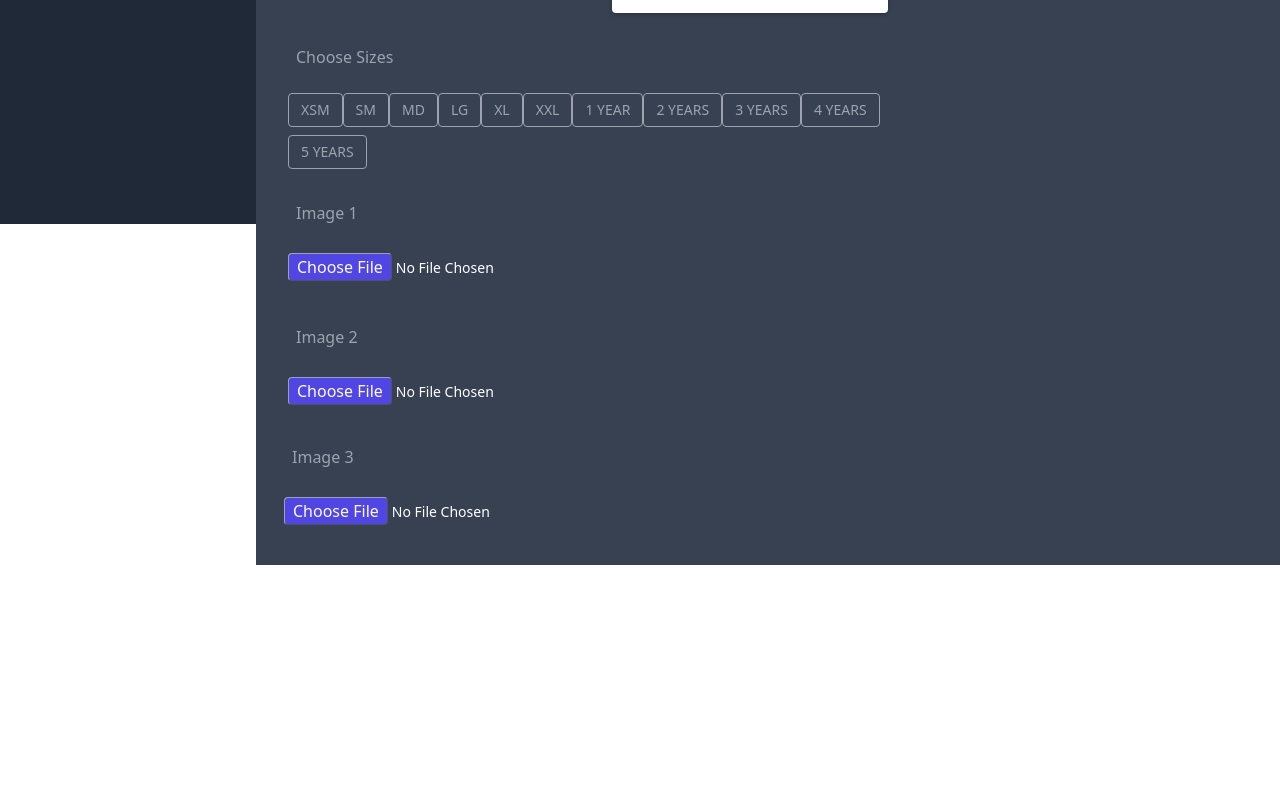
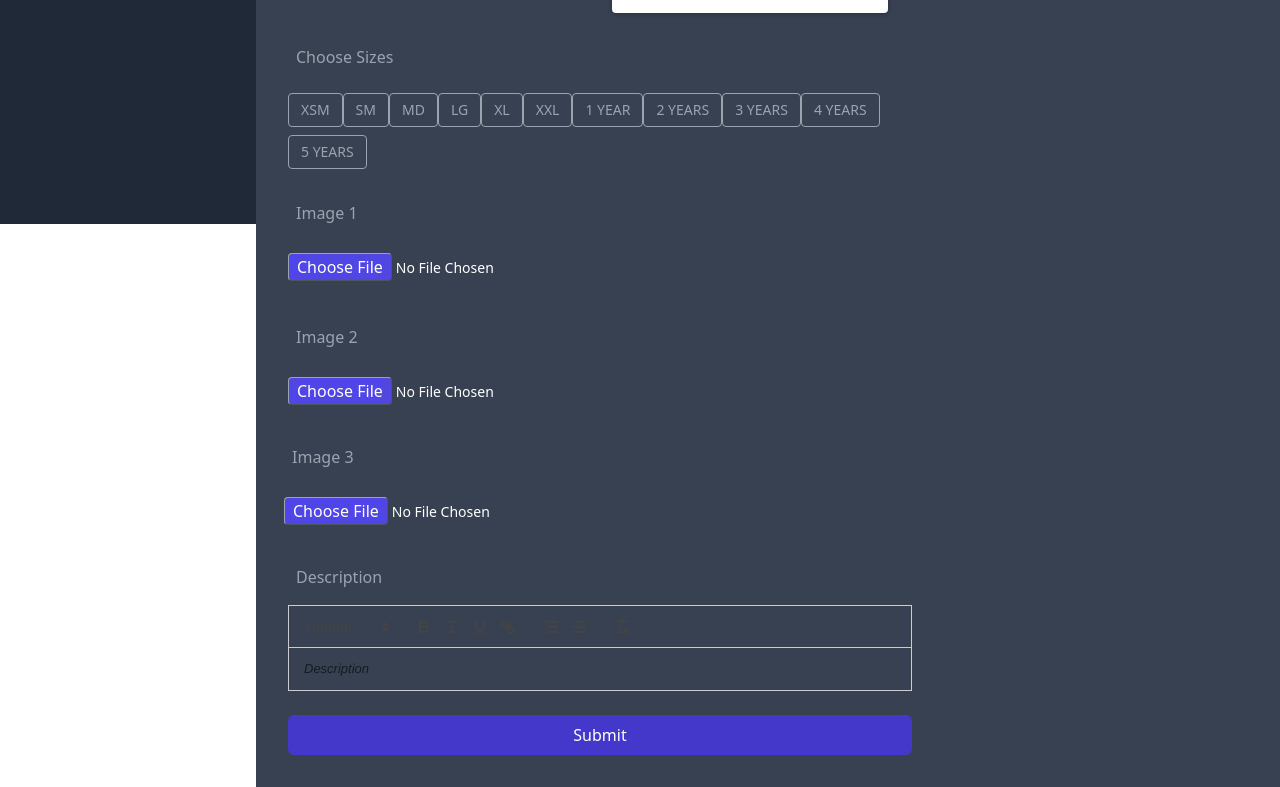
Before and after one commit to bappyahashan1810/e-commerce-app, a React (Create React App) app: page /dashboard/create-product in a window 1280 px wide. Shown: the part 576-1363 px from the top of the page. Before the commit the page ends 1141 px from the top, so only its background shows below. Built offline with nearby package versions, Linux system fonts and the light colour scheme; no server answers; sample sign-in values are in the browser's storage.

Commit message:
added text description and use react-quill

```diff
--- a/package.json
+++ b/package.json
@@ -13,6 +13,7 @@
     "react-dom": "^18.2.0",
     "react-hot-toast": "^2.4.1",
     "react-icons": "^4.12.0",
+    "react-quill": "^2.0.0",
     "react-redux": "^9.0.4",
     "react-router-dom": "^6.20.1",
     "react-scripts": "5.0.1",
--- a/src/Screen/Dashboard/CreateProduct.js
+++ b/src/Screen/Dashboard/CreateProduct.js
@@ -10,9 +10,12 @@ import { v4 as uuidv4 } from "uuid";
 import ColorList from "./ColorList";
 import SizeList from "./SizeList";
 import ImagePreview from "./ImagePreview";
+import ReactQuill from "react-quill";
+import "react-quill/dist/quill.snow.css";
 
 const CreateProduct = () => {
   const { data = [], isLoading } = useAllCategoriesQuery();
+  const [value, setValue] = useState("");
   const [state, setState] = useState({
     title: "",
     price: 0,
@@ -75,7 +78,7 @@ const CreateProduct = () => {
       reader.readAsDataURL(e.target.files[0]);
     }
   };
-  console.log(preview);
+
   return (
     <div>
       <Wrapper>
@@ -240,6 +243,25 @@ const CreateProduct = () => {
                   id="image3"
                 />
               </div>
+              <div className="w-full p-3">
+                <label htmlFor="description" className="title">
+                  Description
+                </label>
+                <ReactQuill
+                  theme="snow"
+                  className="placeholder:text-white"
+                  value={value}
+                  onChange={setValue}
+                  placeholder="Description"
+                />
+              </div>
+              <div className="w-full p-3">
+                <input
+                  type="submit"
+                  className=" btn-indigo w-full"
+                  value="Submit"
+                />
+              </div>
             </div>
           </div>
           <div className="w-full md:w-4/12 p-3 ">
--- a/src/index.css
+++ b/src/index.css
@@ -33,4 +33,10 @@
   .input-file {
     @apply file:px-2 py-3 text-sm capitalize file:capitalize file:text-base file:rounded file:bg-indigo-600 file:text-white file:border file:border-gray-400;
   }
+  .ql-toolbar.ql-snow {
+    @apply border-none bg-gray-900 !important;
+  }
+  .ql-snow * {
+    @apply bg-gray-400 !important;
+  }
 }
```
Also changed, not shown: 1 other file (tests, documents, lock files or other folders).
